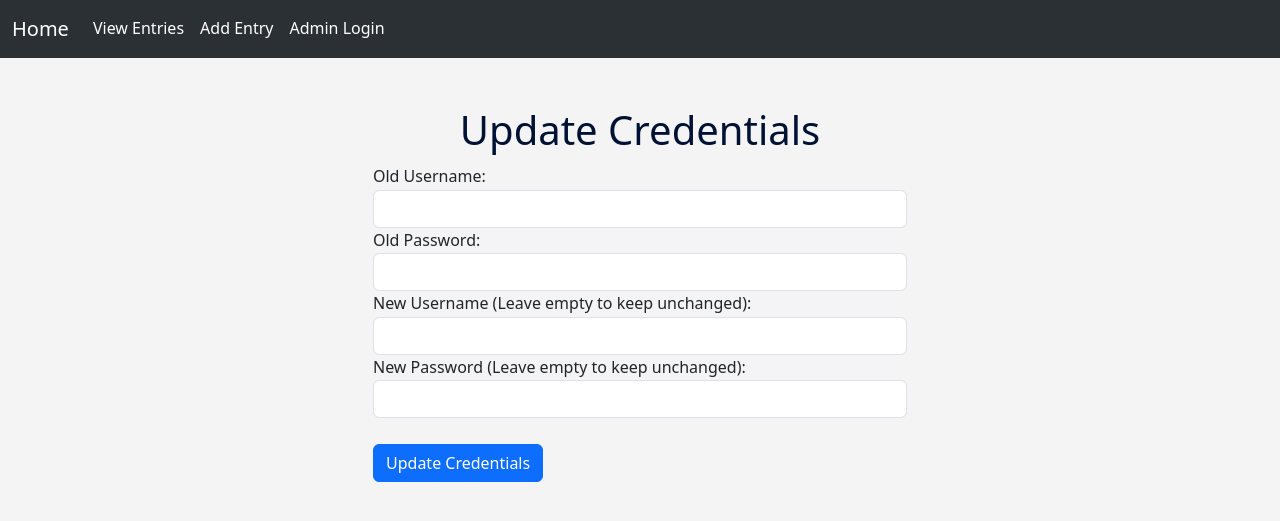
After one commit to indrajit912/MindCanvas-old, a Flask app: page /update_credentials in a window 1280 px wide. The commit adds this page. Shown: the top 521 px of the page. Run offline with Flask 3, Linux system fonts and the light colour scheme.

Commit message:
user can now update their credentials

```diff
--- a/app/routes.py
+++ b/app/routes.py
@@ -19,7 +19,7 @@ from app.journal import JournalEntry
 from app.database import *
 from config import *
 from werkzeug.routing import UUIDConverter
-from app.authentication import user_login_successful
+from app.authentication import user_login_successful, save_new_admin_credentials
 
 # Create a logger for the routes module
 logger = logging.getLogger(__name__)
@@ -54,6 +54,28 @@ def admin_login_required(func):
         else:
             return redirect(url_for('admin_login'))
     return decorated_view
+
+@app.route('/update_credentials', methods=['GET', 'POST'])
+def update_credentials():
+    if request.method == 'POST':
+        old_username = request.form['old_username']
+        old_password = request.form['old_password']
+        new_username = request.form['new_username']
+        new_password = request.form['new_password']
+
+        # Check if old credentials are correct
+        if user_login_successful(username=old_username, password=old_password):
+            # Update the admin username and/or password
+            new_password = None if new_password == '' else new_password
+            new_username = None if new_username == '' else new_username
+            save_new_admin_credentials(new_username=new_username, new_password=new_password)
+
+            flash("Credentials updated successfully!", "success")
+            return redirect(url_for('admin_login'))
+        else:
+            flash("Incorrect old credentials. Please try again.", "error")
+
+    return render_template('update_credentials.html')
 
 
 ######################################################################
--- a/app/templates/admin_login.html
+++ b/app/templates/admin_login.html
@@ -27,7 +27,10 @@
                     </div>
                     <br>
                     <button type="submit" class="btn btn-primary btn-block">Log In</button>
+                    <!-- Add "Update Credentials" button -->
+                    <a href="{{ url_for('update_credentials') }}" class="btn btn-info btn-block">Update Credentials</a>
                 </form>
+
             </div>
         </div>
     </div>
--- a/app/templates/navbar.html
+++ b/app/templates/navbar.html
@@ -15,6 +15,11 @@
           <li class="nav-item">
             <a class="nav-link active" href="{{ url_for('add_entry') }}">Add Entry</a>
           </li>
+
+          <li class="nav-item">
+            <a class="nav-link active" href="{{ url_for('admin_login') }}">Admin Login</a>
+          </li>
+
       </div>
     </div>
   </nav>
--- /dev/null
+++ b/app/templates/update_credentials.html
@@ -0,0 +1,33 @@
+{% extends "base.html" %}
+
+{% block title %}Update Credentials{% endblock %}
+
+{% block content %}
+    <div class="container mt-5">
+        <div class="row">
+            <div class="col-md-6 offset-md-3">
+                <h1 class="text-center">Update Credentials</h1>
+                <form method="POST">
+                    <div class="form-group">
+                        <label for="old_username">Old Username:</label>
+                        <input type="text" id="old_username" name="old_username" class="form-control" required>
+                    </div>
+                    <div class="form-group">
+                        <label for="old_password">Old Password:</label>
+                        <input type="password" id="old_password" name="old_password" class="form-control" required>
+                    </div>
+                    <div class="form-group">
+                        <label for="new_username">New Username (Leave empty to keep unchanged):</label>
+                        <input type="text" id="new_username" name="new_username" class="form-control">
+                    </div>
+                    <div class="form-group">
+                        <label for="new_password">New Password (Leave empty to keep unchanged):</label>
+                        <input type="password" id="new_password" name="new_password" class="form-control">
+                    </div>
+                    <br>
+                    <button type="submit" class="btn btn-primary btn-block">Update Credentials</button>
+                </form>
+            </div>
+        </div>
+    </div>
+{% endblock %}
```
